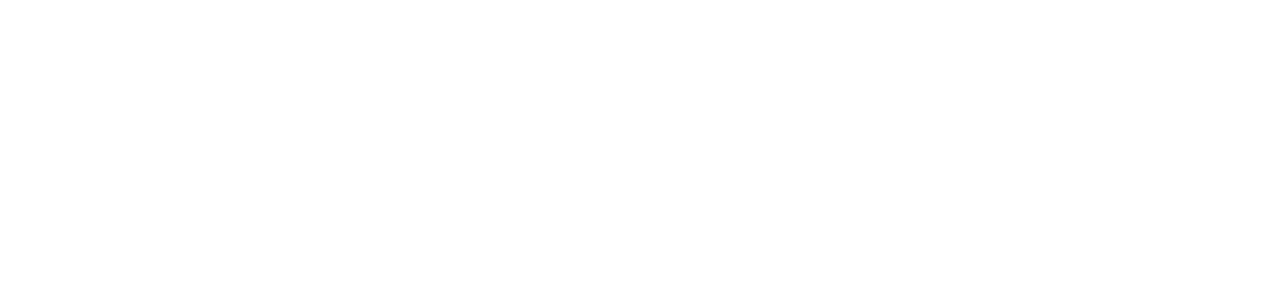
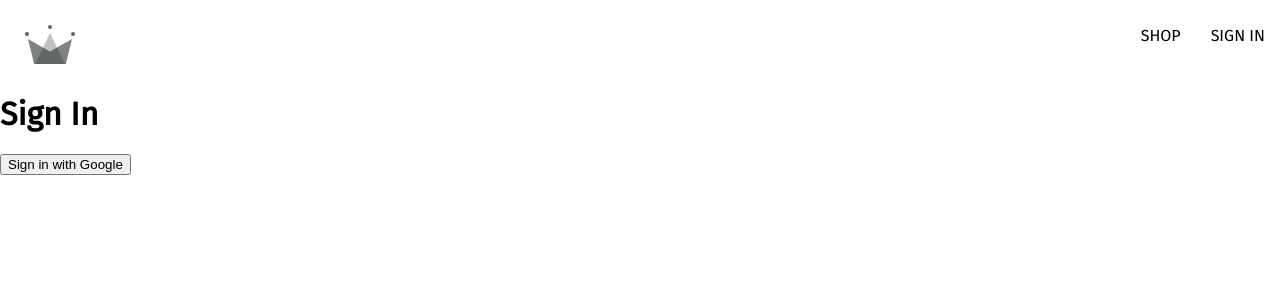
Before and after one commit to wlowrimore/nash-clothing, a React (Create React App) app: page /sign-in in a window 1280 px wide. Before the commit this address had no page. Shown: the top 300 px of the page. Built offline with nearby package versions, Linux system fonts and the light colour scheme.

Commit message:
adds firebase and sign in with google popup

```diff
--- a/package.json
+++ b/package.json
@@ -6,6 +6,7 @@
     "@testing-library/jest-dom": "^5.16.5",
     "@testing-library/react": "^13.4.0",
     "@testing-library/user-event": "^13.5.0",
+    "firebase": "^9.15.0",
     "react": "^18.2.0",
     "react-dom": "^18.2.0",
     "react-router-dom": "^6.6.1",
--- a/src/App.js
+++ b/src/App.js
@@ -2,6 +2,7 @@
 
 import Navigation from "./routes/navigation/navigation.component";
 import Home from "./routes/home/home.component";
+import SignIn from "./routes/sign-in/sign-in.component";
 
 const Shop = () => {
   return <h1>Shop Page I am</h1>;
@@ -13,6 +14,7 @@
       <Route path="/" element={<Navigation />}>
         <Route index element={<Home />} />
         <Route path="shop" element={<Shop />} />
+        <Route path="sign-in" element={<SignIn />} />
       </Route>
     </Routes>
   );
--- a/src/routes/navigation/navigation.component.jsx
+++ b/src/routes/navigation/navigation.component.jsx
@@ -15,6 +15,9 @@
           <Link className="nav-link" to="shop">
             SHOP
           </Link>
+          <Link className="nav-link" to="sign-in">
+            SIGN IN
+          </Link>
         </div>
       </div>
       <Outlet />
--- /dev/null
+++ b/src/routes/sign-in/sign-in.component.jsx
@@ -0,0 +1,17 @@
+import { signInWithGooglePopup } from "../../utils/firebase/firebase.utils";
+
+const SignIn = () => {
+  const logGoogleUser = async () => {
+    const response = await signInWithGooglePopup();
+    console.log(response);
+  };
+
+  return (
+    <div>
+      <h1>Sign In</h1>
+      <button onClick={logGoogleUser}>Sign in with Google</button>
+    </div>
+  );
+};
+
+export default SignIn;
--- /dev/null
+++ b/src/utils/firebase/firebase.utils.js
@@ -0,0 +1,27 @@
+import { initializeApp } from "firebase/app";
+import {
+  getAuth,
+  signInWithRedirect,
+  signInWithPopup,
+  GoogleAuthProvider,
+} from "firebase/auth";
+
+const firebaseConfig = {
+  apiKey: "AIzaSyCu_SxmletidziMwFHKyqKEyzpYxnACZuQ",
+  authDomain: "nash-clothing-db.firebaseapp.com",
+  projectId: "nash-clothing-db",
+  storageBucket: "nash-clothing-db.appspot.com",
+  messagingSenderId: "488795919288",
+  appId: "1:488795919288:web:ba45ff0e12c91c2c11b54d",
+};
+
+// Initialize Firebase
+const firebaseApp = initializeApp(firebaseConfig);
+
+const provider = new GoogleAuthProvider();
+provider.setCustomParameters({
+  prompt: "select_account",
+});
+
+export const auth = getAuth();
+export const signInWithGooglePopup = () => signInWithPopup(auth, provider);
```
Also changed, not shown: 1 other file (tests, documents, lock files or other folders).
